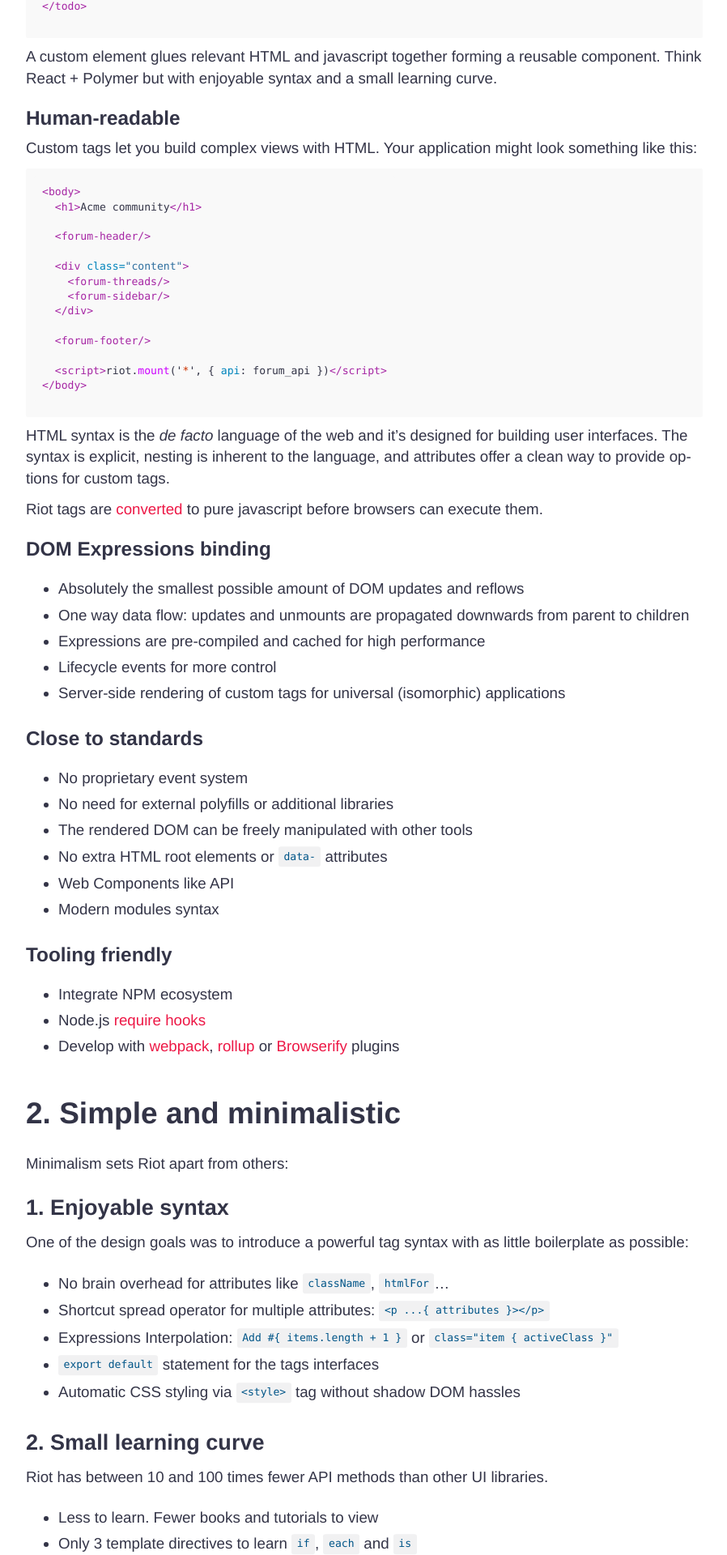
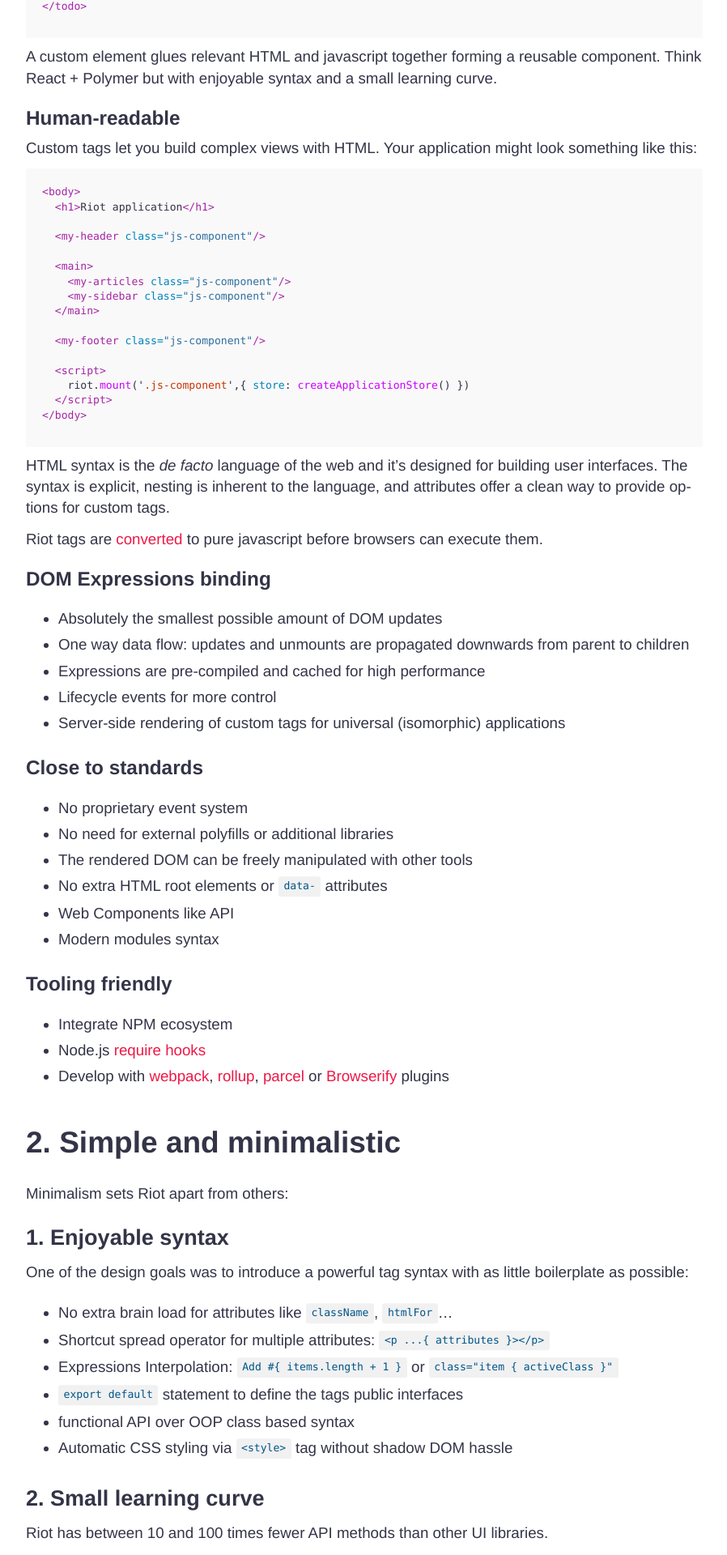
Before and after one commit to mrmattson/next, a Jekyll site: the page built from index.md, in a window 1280 px wide. Shown: the part 1900-3820 px from the top of the page at 81% size, without its empty margins (190-1088 px from the left). Built offline with Jekyll 4.4.1, drawn with Linux system fonts in a browser that asks for light colours; comment, search, counter and statistics services are not loaded; some of the changed text lies outside the part shown.

Commit message:
updated: index file

````diff
--- a/_data/globals.yml
+++ b/_data/globals.yml
@@ -3,3 +3,4 @@
 repo:                https://github.com/riot/riot
 twitter_account:     https://twitter.com/riotjs_
 gitter:              https://gitter.im/riot/riot
+showcase: /made-with-riot/
--- a/_includes/footer.html
+++ b/_includes/footer.html
@@ -22,7 +22,7 @@
               <li><a target="_blank" href="{{ site.data.globals.gitter }}"><img title="Join the chat at https://gitter.im/riot/riot" src="https://img.shields.io/badge/GITTER-JOIN_CHAT-1dce73.svg?style=flat-square"></a></li>
               <li><a target="_blank" href="{{ site.data.globals.twitter_account }}"><img title="follow riot.js on twitter" src="https://img.shields.io/twitter/follow/riotjs_.svg?style=flat-square"></a></li>
               <li>
-                <a target="_blank" href={{ site.data.globals.showcase }}>
+                <a target="_blank" href="{{ site.data.globals.showcase_link }}">
                   <img title="Made With Riot" src="https://img.shields.io/badge/SHOWCASE-Made_with_riot-17908f.svg?style=flat-square">
                 </a>
               </li>
--- /dev/null
+++ b/_includes/libraries_comparison.html
@@ -0,0 +1,24 @@
+<aside class="libraries-comparison">
+  <ol>
+    <li>
+      <small><em>polymer</em> – {{ site.data.libraries.polymer.size }}KB (gzip)</small>
+  <progress value="100" max="100"></progress>
+    </li>
+    <li>
+      <small><em>angular</em> – {{ site.data.libraries.angular.size }}KB (gzip)</small>
+  <progress value="{{ site.data.libraries.angular.size | divided_by: site.data.libraries.polymer.size | times: 100 }}" max="100"></progress>
+    </li>
+    <li>
+      <small><em>react.min.js</em> – {{ site.data.libraries.react.size }}KB (gzip)</small>
+  <progress max="100" value="{{ site.data.libraries.react.size | divided_by: site.data.libraries.polymer.size | times: 100 }}"></progress>
+    </li>
+    <li>
+        <small><em>vue.min.js</em> – {{ site.data.libraries.vue.size }}KB (gzip)</small>
+  <progress max="100" value="{{ site.data.libraries.vue.size | divided_by: site.data.libraries.polymer.size | times: 100 }}"></progress>
+    </li>
+    <li>
+      <small><em>riot.min.js</em> – {{ site.data.libraries.riot.size }}KB (gzip)</small>
+      <progress class="riot" max="100" value="{{ site.data.libraries.riot.size | divided_by: site.data.libraries.polymer.size | times: 100 }}"></progress>
+    </li>
+  </ol>
+</aside>
--- a/index.md
+++ b/index.md
@@ -64,18 +64,20 @@
 
 ``` html
 <body>
-  <h1>Acme community</h1>
+  <h1>Riot application</h1>
 
-  <forum-header/>
+  <my-header class="js-component"/>
 
-  <div class="content">
-    <forum-threads/>
-    <forum-sidebar/>
-  </div>
+  <main>
+    <my-articles class="js-component"/>
+    <my-sidebar class="js-component"/>
+  </main>
 
-  <forum-footer/>
+  <my-footer class="js-component"/>
 
-  <script>riot.mount('*', { api: forum_api })</script>
+  <script>
+    riot.mount('.js-component',{ store: createApplicationStore() })
+  </script>
 </body>
 ```
 
@@ -85,7 +87,7 @@
 
 
 #### DOM Expressions binding
-- Absolutely the smallest possible amount of DOM updates and reflows
+- Absolutely the smallest possible amount of DOM updates
 - One way data flow: updates and unmounts are propagated downwards from parent to children
 - Expressions are pre-compiled and cached for high performance
 - Lifecycle events for more control
@@ -104,23 +106,23 @@
 #### Tooling friendly
 - Integrate NPM ecosystem
 - Node.js [require hooks](https://github.com/riot/ssr#usage)
-- Develop with [webpack](https://github.com/riot/webpack-loader), [rollup](https://github.com/riot/rollup-plugin-riot) or [Browserify](https://github.com/riot/riotify) plugins
+- Develop with [webpack](https://github.com/riot/webpack-loader), [rollup](https://github.com/riot/rollup-plugin-riot), [parcel](https://github.com/riot/parcel-plugin-riot) or [Browserify](https://github.com/riot/riotify) plugins
 
 
 ## 2. Simple and minimalistic
 
 Minimalism sets Riot apart from others:
 
-
 ### 1. Enjoyable syntax
 
 One of the design goals was to introduce a powerful tag syntax with as little boilerplate as possible:
 
-- No brain overhead for attributes like `className`, `htmlFor`...
+- No extra brain load for attributes like `className`, `htmlFor`...
 - Shortcut spread operator for multiple attributes: `<p ...{ attributes }></p>`
 - Expressions Interpolation: `Add #{ items.length + 1 }` or `class="item { activeClass }"`
-- `export default` statement for the tags interfaces
-- Automatic CSS styling via `<style>` tag without shadow DOM hassles
+- `export default` statement to define the tags public interfaces
+- functional API over OOP class based syntax
+- Automatic CSS styling via `<style>` tag without shadow DOM hassle
 
 
 ### 2. Small learning curve
@@ -129,10 +131,14 @@
 
 - Less to learn. Fewer books and tutorials to view
 - Only 3 template directives to learn `if`, `each` and `is`
-- Less proprietary stuff and more standard stuff
+- Less proprietary stuff
+- No Proxies or magic happening under the hood
+- Explicit behaviors over implicit assumptions
 
 
 ### 3. Tiny size
+
+{% include libraries_comparison.html %}
 
 - Only 6kb!
 - Fewer bugs
@@ -153,7 +159,7 @@
 
 ## Conclusion
 
-Riot is Web Components for everyone. Think React + Polymer but without the bloat. It's intuitive to use and it weighs almost nothing. And it works today. No reinventing the wheel, but rather taking the good parts of what's there and making the simplest tool possible.
+Riot is Web Components for everyone. Think React + Polymer but without the bloat. Its API is heavily inspired by Vue.js but instead it contains just the bare minimum to build a modern frontend project. It's intuitive to use and it weighs almost nothing. And it works today. No reinventing the wheel, but rather taking the good parts of what's there and making the simplest tool possible.
 
 We should focus on reusable components instead of templates. According to the developers of React:
 
--- a/style.scss
+++ b/style.scss
@@ -18,6 +18,7 @@
 // components
 @import "footer";
 @import "highlight";
+@import "libraries-comparison";
 @import "hero";
 @import "sidebar";
 @import "search";
--- /dev/null
+++ b/style/_libraries-comparison.scss
@@ -0,0 +1,46 @@
+.libraries-comparison {
+  @mixin bar() {
+    &::-webkit-progress-value {
+      @content;
+    }
+
+    &::-moz-progress-bar {
+      @content;
+    }
+
+    &::-webkit-progress-bar {
+      background: $paper-white;
+    }
+  }
+
+  progress {
+    width: 100%;
+    height: 4px;
+    border: none;
+    color: $primary;
+
+    &[value] {
+      -webkit-appearance: none;
+      appearance: none;
+    }
+
+
+    @include bar() {
+      background: $primary;
+      border-radius: 2px;
+    }
+
+    &.riot {
+      color: $green;
+
+      @include bar() {
+        background: $green;
+      }
+    }
+  }
+
+  ol {
+    list-style: none;
+    padding: 0;
+  }
+}
--- a/style/_vars.scss
+++ b/style/_vars.scss
@@ -23,3 +23,4 @@
 $dark-grey: #333447;
 $light-grey: #999999;
 $primary: #ED1846;
+$green: #12cd64;
````
Also changed, not shown: _data/libraries.yml (added, +16 -0 lines), faq.md (+3 -3 lines).
